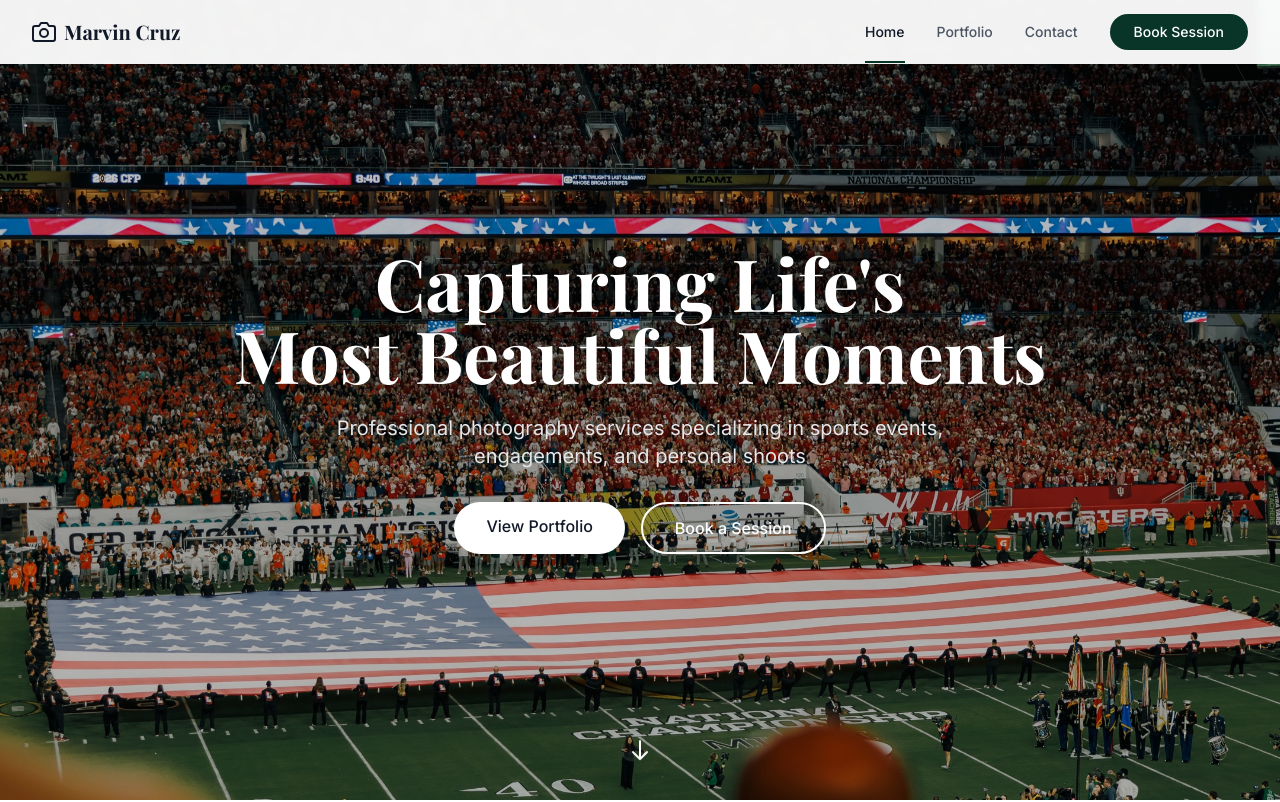
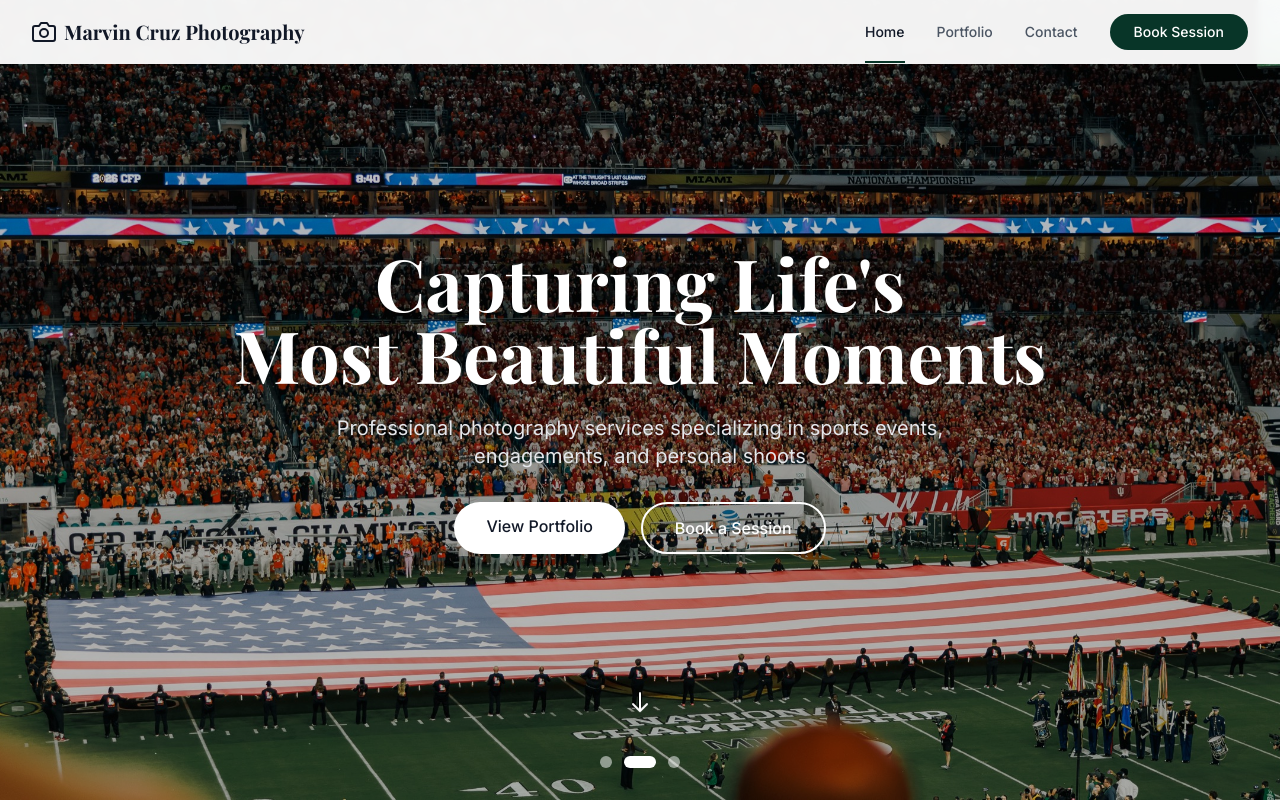
Before and after one commit to cdeleon-305/marvin-cruz-photography, a Next.js app: page / in a window 1280 px wide. Shown: the top 802 px of the page. Built offline with nearby package versions, Linux system fonts and the light colour scheme; a web font is replaced by a local one.

Commit message:
feat: add carousel to landing page

```diff
--- a/components/Hero.tsx
+++ b/components/Hero.tsx
@@ -1,20 +1,12 @@
-import Image from "next/image";
 import Link from "next/link";
+import HeroCarousel from "./HeroCarousel";
 
 export default function Hero() {
   return (
     <section className="relative h-screen flex items-center justify-center overflow-hidden">
-      {/* Background Image - Replace with actual hero image */}
+      {/* Background Carousel */}
       <div className="absolute inset-0 z-0">
-        <Image
-          src="/images/hero.jpg"
-          alt="Professional photography showcase"
-          fill
-          priority
-          className="object-cover brightness-75"
-          sizes="100vw"
-          quality={90}
-        />
+        <HeroCarousel />
       </div>
 
       {/* Content */}
@@ -45,7 +37,7 @@ export default function Hero() {
       </div>
 
       {/* Scroll Indicator */}
-      <div className="absolute bottom-8 left-1/2 transform -translate-x-1/2 z-10">
+      <div className="absolute bottom-20 left-1/2 transform -translate-x-1/2 z-10">
         <div className="animate-bounce">
           <svg
             className="w-6 h-6 text-white"
--- /dev/null
+++ b/components/HeroCarousel.tsx
@@ -0,0 +1,75 @@
+"use client";
+
+import { useState, useEffect } from "react";
+import Image from "next/image";
+
+const images = [
+  {
+    src: "/images/hero.jpg",
+    alt: "Professional photography showcase 1"
+  },
+  {
+    src: "/images/hero.jpg",
+    alt: "Professional photography showcase 2"
+  },
+  {
+    src: "/images/hero.jpg",
+    alt: "Professional photography showcase 3"
+  }
+];
+
+export default function HeroCarousel() {
+  const [currentIndex, setCurrentIndex] = useState(0);
+
+  useEffect(() => {
+    const interval = setInterval(() => {
+      setCurrentIndex((prevIndex) => (prevIndex + 1) % images.length);
+    }, 5000); // Change image every 5 seconds
+
+    return () => clearInterval(interval);
+  }, []);
+
+  const goToSlide = (index: number) => {
+    setCurrentIndex(index);
+  };
+
+  return (
+    <div className="relative w-full h-full">
+      {/* Carousel Images */}
+      {images.map((image, index) => (
+        <div
+          key={index}
+          className={`absolute inset-0 transition-opacity duration-1000 ${
+            index === currentIndex ? "opacity-100" : "opacity-0"
+          }`}
+        >
+          <Image
+            src={image.src}
+            alt={image.alt}
+            fill
+            priority={index === 0}
+            className="object-cover brightness-75"
+            sizes="100vw"
+            quality={90}
+          />
+        </div>
+      ))}
+
+      {/* Navigation Dots */}
+      <div className="absolute bottom-8 left-1/2 transform -translate-x-1/2 z-20 flex space-x-3">
+        {images.map((_, index) => (
+          <button
+            key={index}
+            onClick={() => goToSlide(index)}
+            className={`w-3 h-3 rounded-full transition-all duration-300 ${
+              index === currentIndex
+                ? "bg-white w-8"
+                : "bg-white/50 hover:bg-white/75"
+            }`}
+            aria-label={`Go to slide ${index + 1}`}
+          />
+        ))}
+      </div>
+    </div>
+  );
+}
--- a/components/Navigation.tsx
+++ b/components/Navigation.tsx
@@ -25,7 +25,7 @@ export default function Navigation() {
           <Link href="/" className="flex items-center space-x-2 group">
             <FiCamera className="w-6 h-6 text-gray-900 group-hover:text-gray-600 transition-colors" />
             <span className="font-display text-xl font-bold text-gray-900">
-              Marvin Cruz
+              Marvin Cruz Photography
             </span>
           </Link>
 
@@ -49,7 +49,7 @@ export default function Navigation() {
             ))}
             <Link
               href="/contact"
-              className="bg-brand text-white px-6 py-2 rounded-full text-sm font-medium hover:bg-brand-dark transition-colors"
+              className="bg-brand text-white px-6 py-2 rounded-full text-sm font-medium hover:bg-gray-800 transition-colors"
             >
               Book Session
             </Link>
@@ -86,7 +86,7 @@ export default function Navigation() {
               <Link
                 href="/contact"
                 onClick={() => setIsOpen(false)}
-                className="bg-brand text-white px-6 py-2 rounded-full text-base font-medium hover:bg-brand-dark transition-colors text-center"
+                className="bg-brand text-white px-6 py-2 rounded-full text-base font-medium hover:bg-gray-800 transition-colors text-center"
               >
                 Book Session
               </Link>
```
